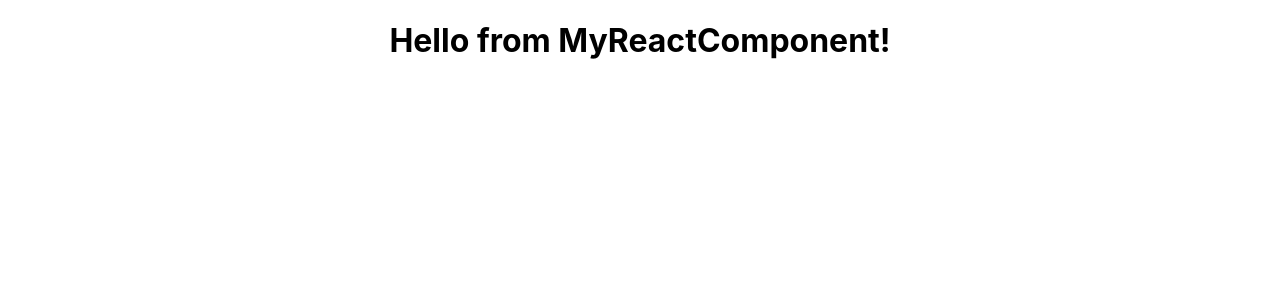
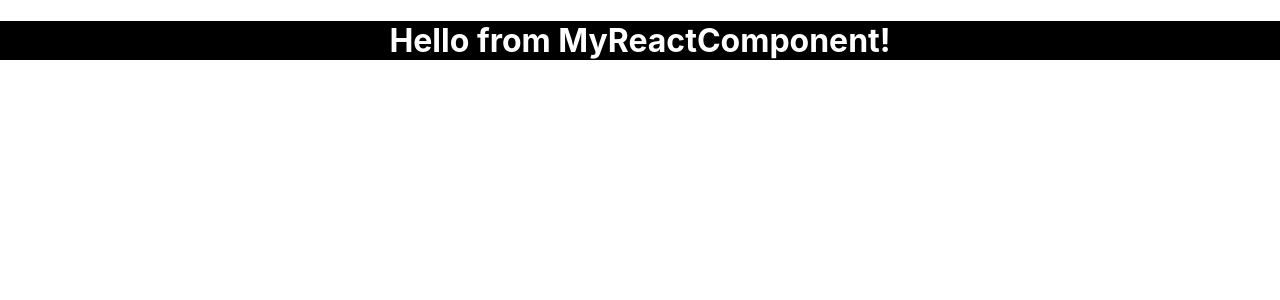
Before and after one commit to Arjun-Neopraxis/react-cdn-repo, a React (Create React App) app: page /reactcomponent in a window 1280 px wide. Shown: the top 300 px of the page. Built offline with nearby package versions, Linux system fonts and the light colour scheme.

Commit message:
my react component changes

```diff
--- a/src/MyReactComponent.js
+++ b/src/MyReactComponent.js
@@ -3,7 +3,7 @@ import React from 'react';
 const MyReactComponent = () => {
     return (
       <div>
-        <h1>Hello from MyReactComponent!</h1>
+        <h1 style={{color: 'white', backgroundColor: 'black'}}>Hello from MyReactComponent!</h1>
       </div>
     );
   };
```
